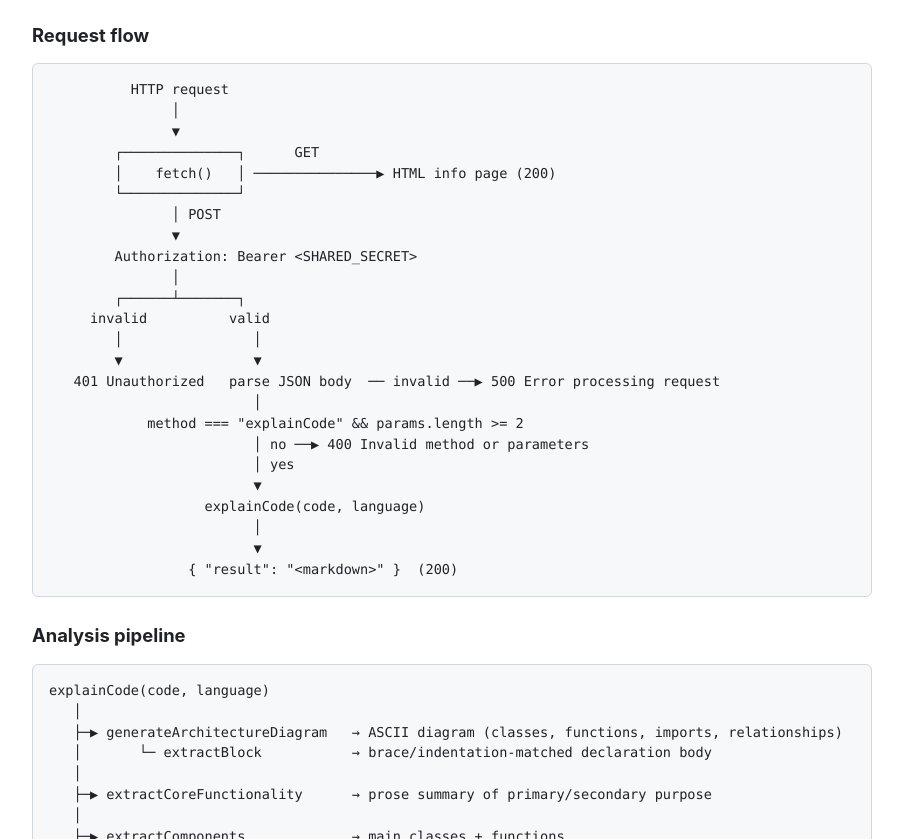
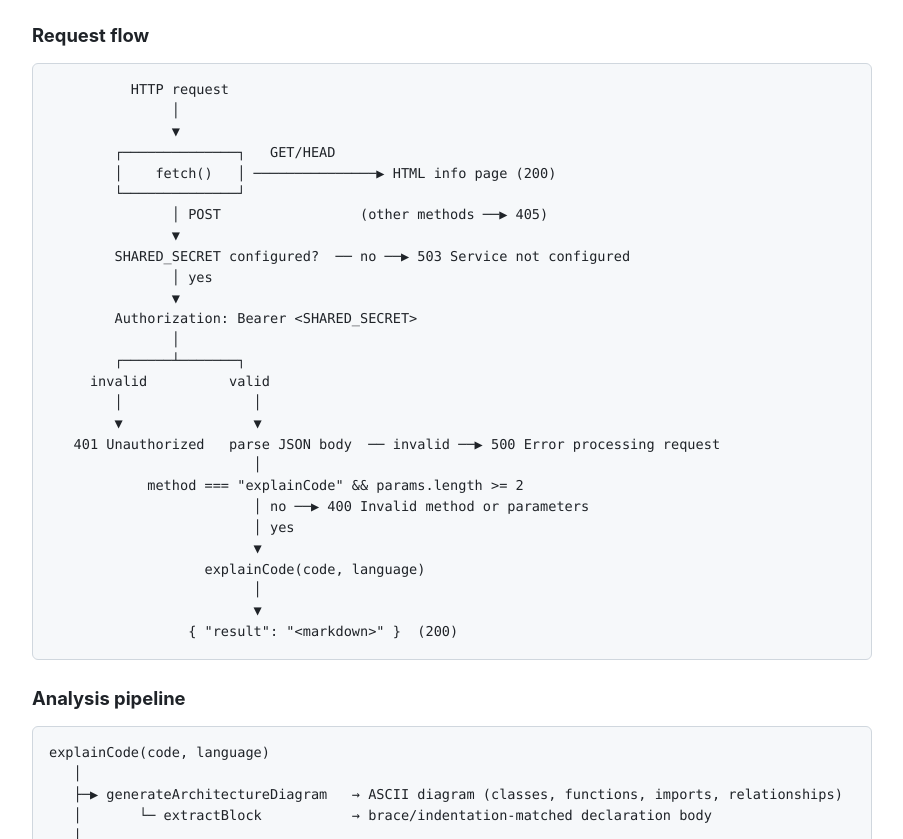
Before and after one commit to BillDuke13/code-explainer-mcp, a website: page docs/index.html in a window 1280 px wide. Shown: the part 812-1651 px from the top of the page, without its empty margins (188-1091 px from the left). Drawn offline with Linux system fonts and the light colour scheme.

Commit message:
chore(deps): upgrade test/build toolchain to vitest 4 and wrangler 4 (#3)
* chore(deps): upgrade test/build toolchain to vitest 4 and wrangler 4

Clear the local compatibility_date fallback warning and modernize the
Workers Vitest integration.

- Bump vitest 2.1 -> 4.1, @cloudflare/vitest-pool-workers 0.6 -> 0.16,
  wrangler 3.111 -> 4.95, and @cloudflare/workers-types to latest.
- Migrate vitest.config to the cloudflareTest() Vite plugin (replaces the
  removed defineWorkersConfig) and source cloudflare:test types from
  @cloudflare/vitest-pool-workers/types, keying env off Cloudflare.Env.
- Add a 503 integration test that calls the handler with the placeholder
  secret env.
- Add timeout-minutes to the CI job and show the 503/405 branches in the
  docs request-flow diagram.

* chore: require Node 22 for the wrangler 4 toolchain

wrangler 4 declares engines.node >=22, so bump the CI runner from 20 and
the README prerequisite from 18. Also disable wrangler telemetry in CI.

```diff
--- a/docs/index.html
+++ b/docs/index.html
@@ -180,10 +180,13 @@
 				<pre><code>          HTTP request
                │
                ▼
-        ┌──────────────┐      GET
+        ┌──────────────┐   GET/HEAD
         │    fetch()   │ ───────────────▶ HTML info page (200)
         └──────────────┘
-               │ POST
+               │ POST                 (other methods ──▶ 405)
+               ▼
+        SHARED_SECRET configured?  ── no ──▶ 503 Service not configured
+               │ yes
                ▼
         Authorization: Bearer &lt;SHARED_SECRET&gt;
                │
```
Also changed, not shown: package.json (+4 -4 lines), test/env.d.ts (+4 -3 lines), test/index.spec.ts (+11 -1 lines), test/tsconfig.json (+1 -1 lines), .github/workflows/ci.yml, README.md, vitest.config.mts, 1 other file.
